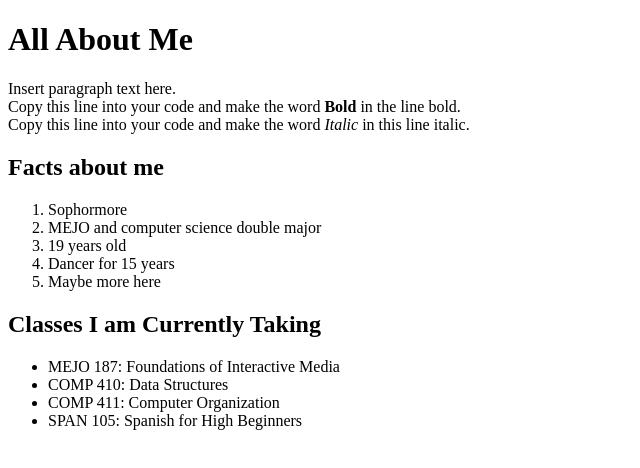
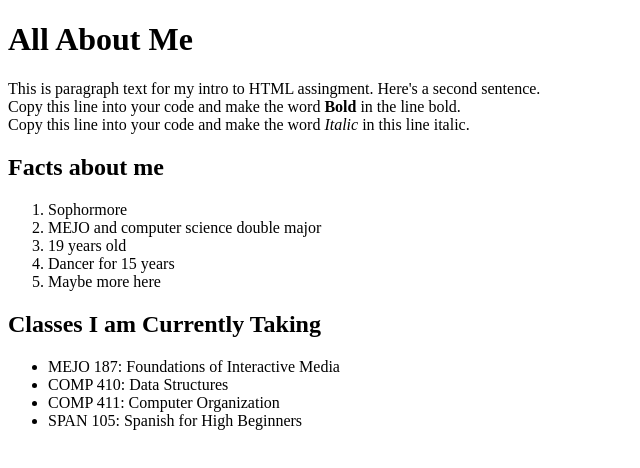
Before and after one commit to rlbergamasco/intro-to-html, a plain HTML site: page index.html in a window 1280 px wide. Shown: the whole page, without its empty margins (0-640 px from the left). Drawn offline with Linux system fonts and the light colour scheme.

Commit message:
changed paragraph text

```diff
--- a/index.html
+++ b/index.html
@@ -7,7 +7,7 @@
 </head>
 <body>
     <h1>All About Me</h1>
-    <p>Insert paragraph text here.<br>
+    <p>This is paragraph text for my intro to HTML assingment. Here's a second sentence.<br>
         Copy this line into your code and make the word <b>Bold</b> in the line bold. <br>
         Copy this line into your code and make the word <i>Italic</i> in this line italic.
     </p>
```
